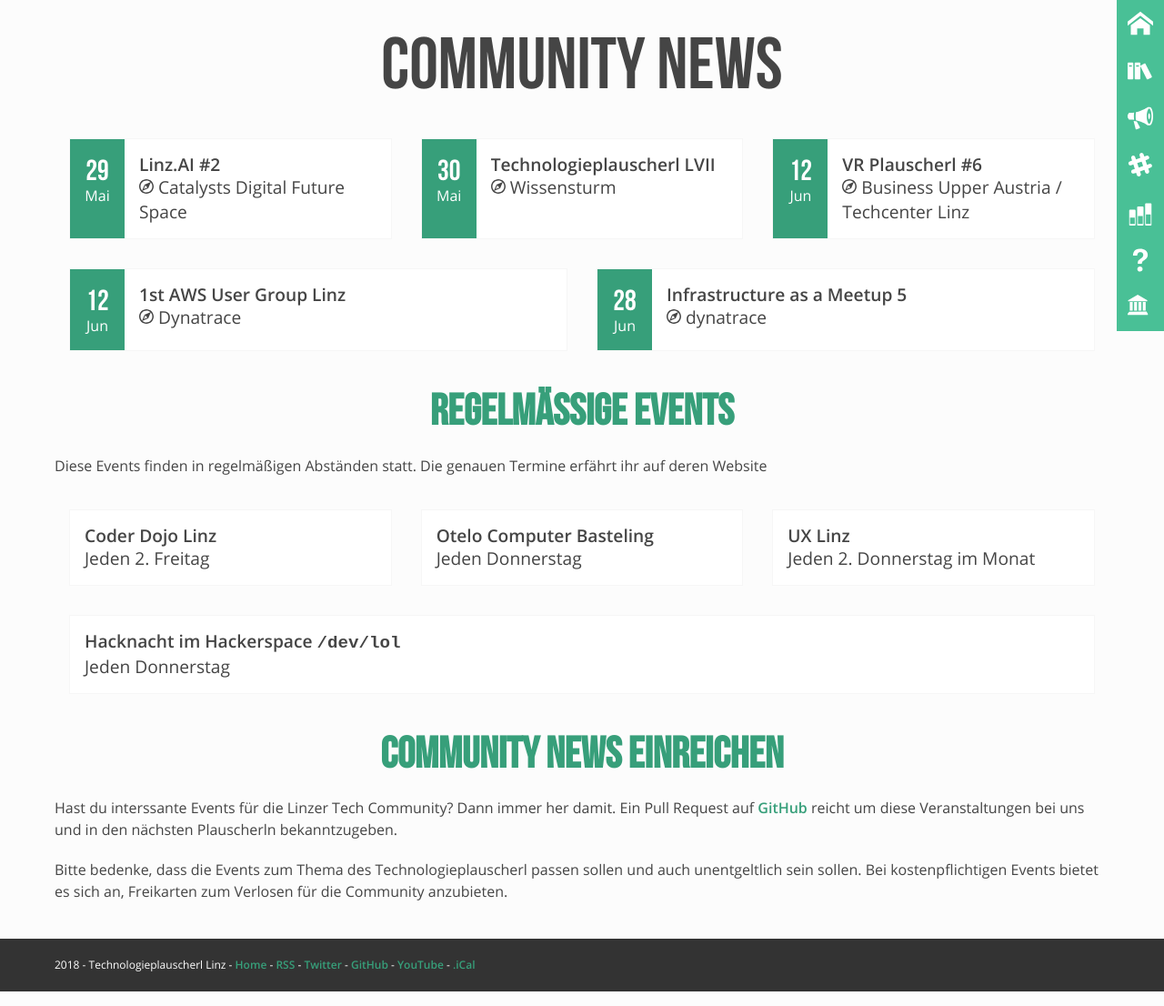
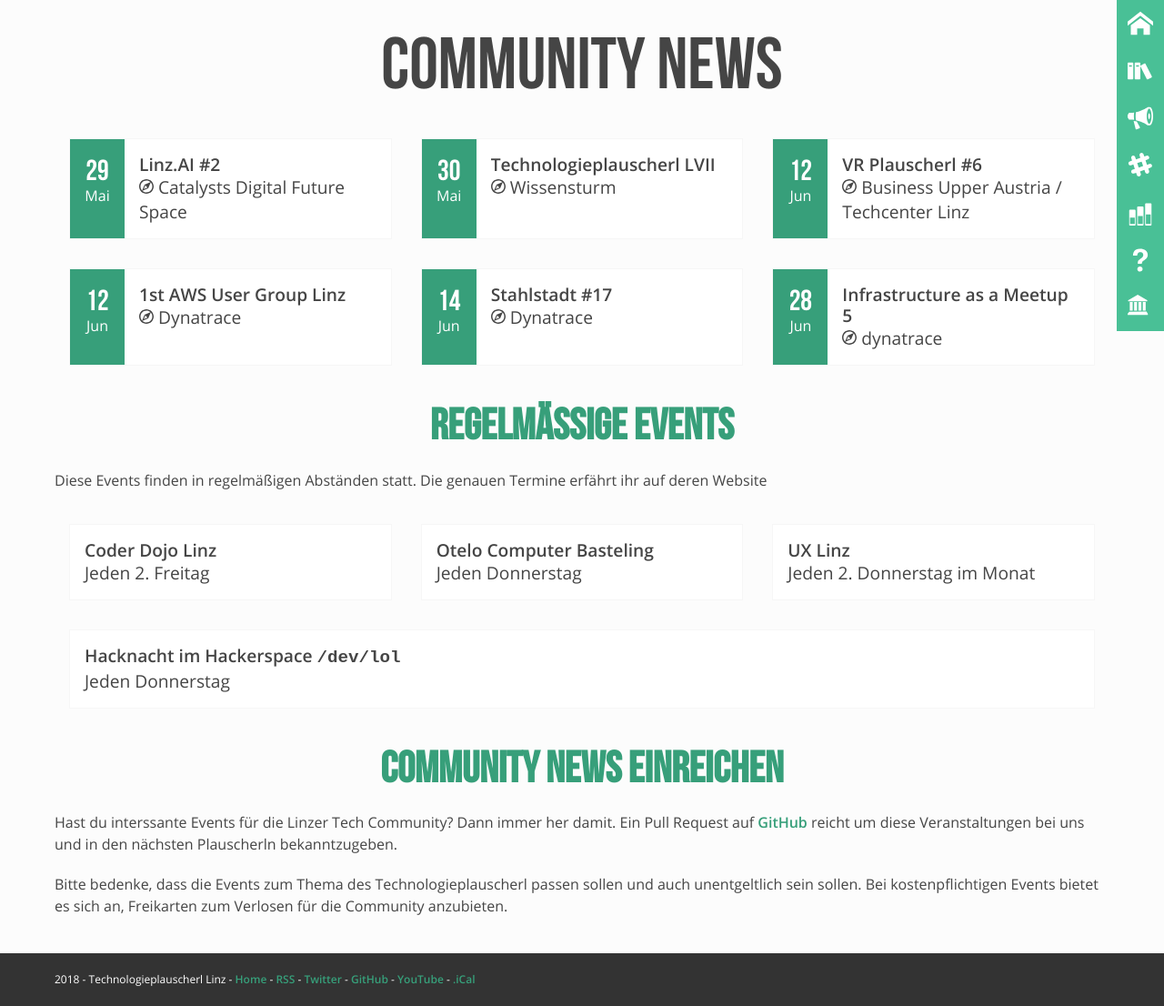
Before and after one commit to mericanAncer127/plauscherl, a Jekyll site: the page built from pages/community-news.html, in a window 1280 px wide. Shown: the whole page at 91% size. Built offline with Jekyll 4.4.1, drawn with Linux system fonts in a browser that asks for light colours.

Commit message:
Update community.yml

```diff
--- a/_data/community.yml
+++ b/_data/community.yml
@@ -48,10 +48,10 @@
   name: "Stahlstadt.js"
   events:
    -
-      name: "Stahlstadt #16"
-      location: smec
-      date: 2017-11-29
-      link: "https://www.meetup.com/de-DE/stahlstadt-js/events/244680268/"
+      name: "Stahlstadt #17"
+      location: Dynatrace
+      date: 2018-06-14
+      link: "https://www.meetup.com/de-DE/stahlstadt-js/events/251010161/"
 -
   id: technologieplauscherl
   name: "Technologieplauscherl"
```
